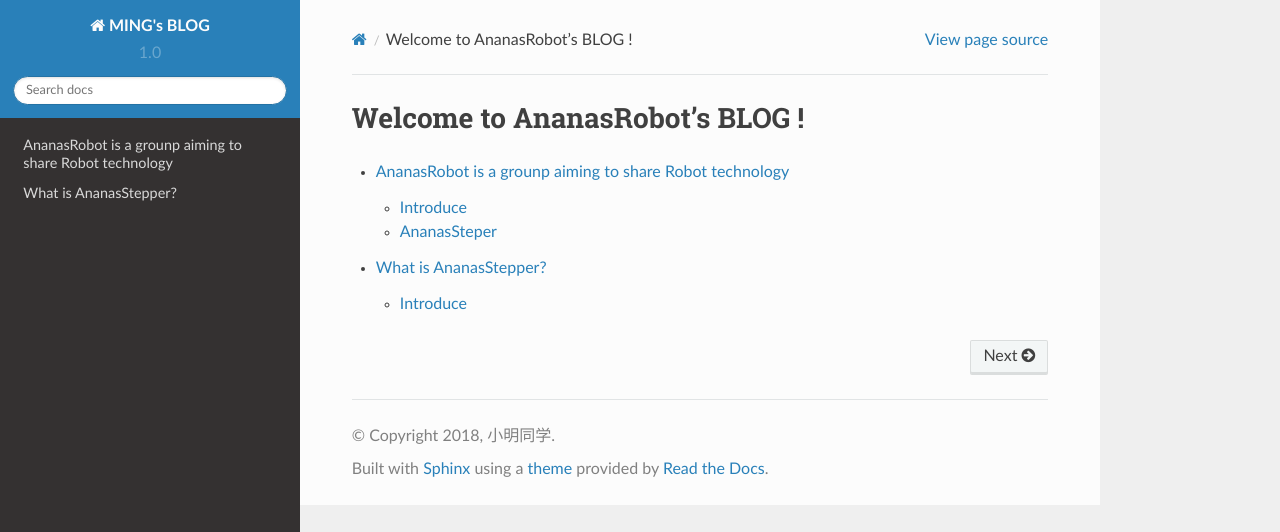
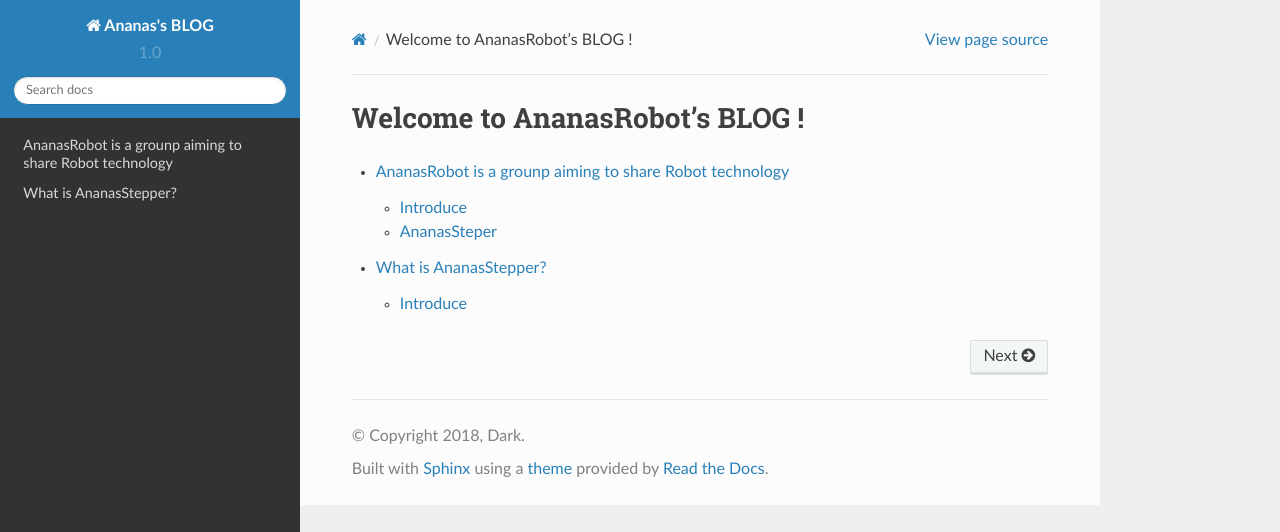
Before and after one commit to AnanasRobot/AnanasBlog, a Sphinx documentation site: the page built from source/index.rst, in a window 1280 px wide. Shown: the top 532 px of the page. Built offline with Sphinx 7.4.7 and the Read the Docs theme 2.0.0, drawn with Linux system fonts in a browser that asks for light colours.

Commit message:
Update conf.py

```diff
--- a/source/conf.py
+++ b/source/conf.py
@@ -43,8 +43,8 @@
 master_doc = 'index'
 
 # General information about the project.
-project = u'MING\'s BLOG'
-copyright = u'2018, 小明同学'
+project = u'Ananas\'s BLOG'
+copyright = u'2018, Dark'
 
 # The version info for the project you're documenting, acts as replacement for
 # |version| and |release|, also used in various other places throughout the
@@ -92,8 +92,8 @@
 # (source start file, target name, title,
 #  author, documentclass [howto, manual, or own class]).
 latex_documents = [
-  ('index', 'python3-cookbook.tex', u'《Python编程时光》',
-   u'小明同学', 'howto'),
+  ('index', 'python3-cookbook.tex', u'AnanasRobot BLOG',
+   u'Dark', 'howto'),
 ]
 
 # -- Options for manual page output ---------------------------------------
@@ -101,8 +101,8 @@
 # One entry per manual page. List of tuples
 # (source start file, name, description, authors, manual section).
 man_pages = [
-    ('index', 'python3-cookbook', u'《Python编程时光》',
-     [u'小明同学'], 1)
+    ('index', 'AnanasRobot BLOG', u'AnanasRobot BLOG',
+     [u'Dark'], 1)
 ]
 
 # If true, show URL addresses after external links.
@@ -115,8 +115,8 @@
 # (source start file, target name, title, author,
 #  dir menu entry, description, category)
 texinfo_documents = [
-  ('index', 'Python-Time', u'《Python编程时光》',
-   u'小明同学', 'Python-Time', '《Python编程时光》',
+  ('index', 'AnanasRobot', u'AnanasRobot BLOG',
+   u'Dark', 'AnanasRobot', 'AnanasRobot BLOG',
    'Miscellaneous'),
 ]
 
```
